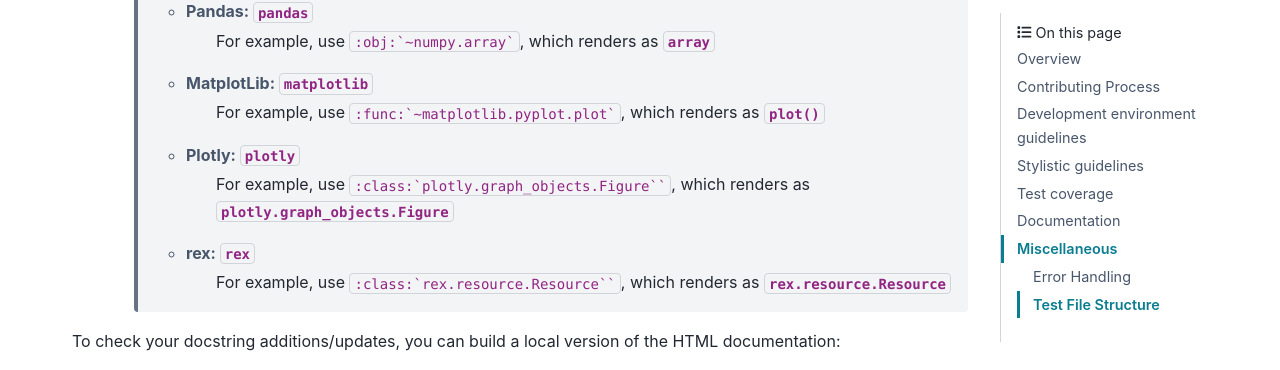
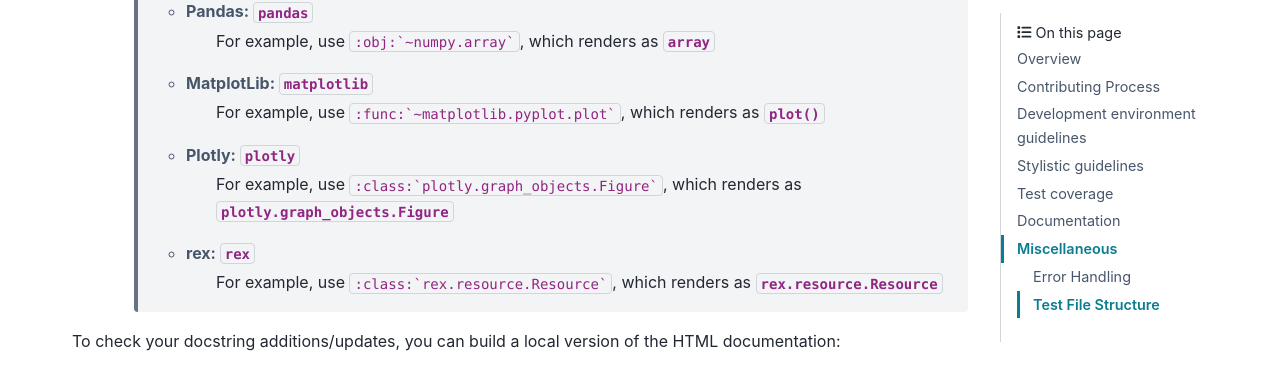
Before and after one commit to NREL/gaps, a Sphinx documentation site: the page built from docs/source/dev/README.rst, in a window 1280 px wide and 900 px high, scrolled down 3570 px. Shown: the part 83-453 px from the top of the window. Built offline with Sphinx 7.4.7 and the PyData theme 0.15.4, drawn with Linux system fonts in a browser that asks for light colours; pages that are not in the unit, such as notebooks, are missing from menus; the version number could not be read and is left out.

Commit message:
Minor typo fix

`````diff
--- a/docs/source/dev/README.rst
+++ b/docs/source/dev/README.rst
@@ -165,9 +165,9 @@
         * MatplotLib: ``matplotlib``
             For example, use ``:func:`~matplotlib.pyplot.plot```, which renders as :func:`~matplotlib.pyplot.plot`
         * Plotly: ``plotly``
-            For example, use ``:class:`plotly.graph_objects.Figure````, which renders as :class:`plotly.graph_objects.Figure`
+            For example, use ``:class:`plotly.graph_objects.Figure```, which renders as :class:`plotly.graph_objects.Figure`
         * rex: ``rex``
-            For example, use ``:class:`rex.resource.Resource````, which renders as :class:`rex.resource.Resource`
+            For example, use ``:class:`rex.resource.Resource```, which renders as :class:`rex.resource.Resource`
 
 
 To check your docstring additions/updates, you can build a local version of the HTML documentation::
`````
